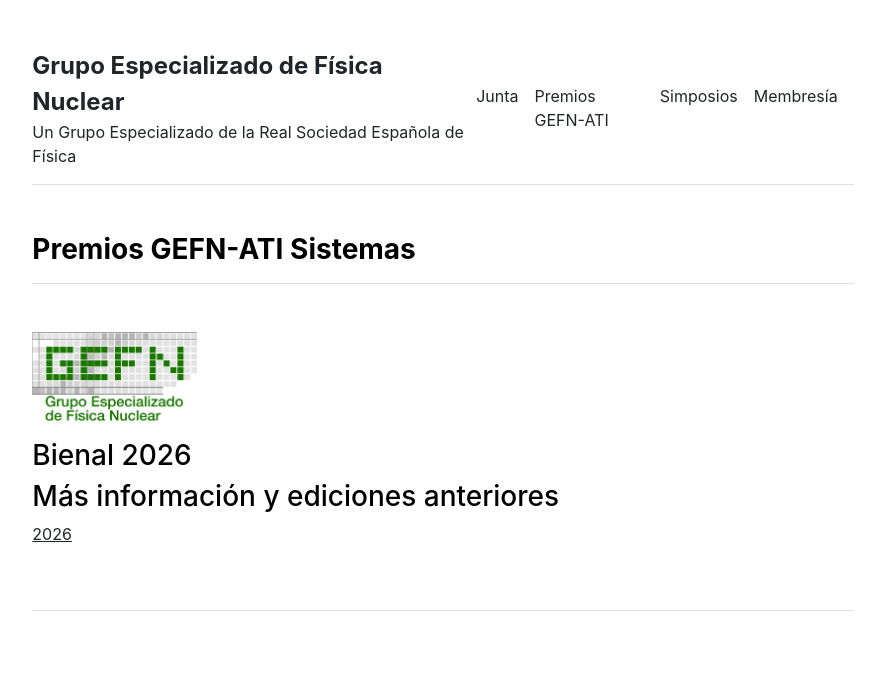
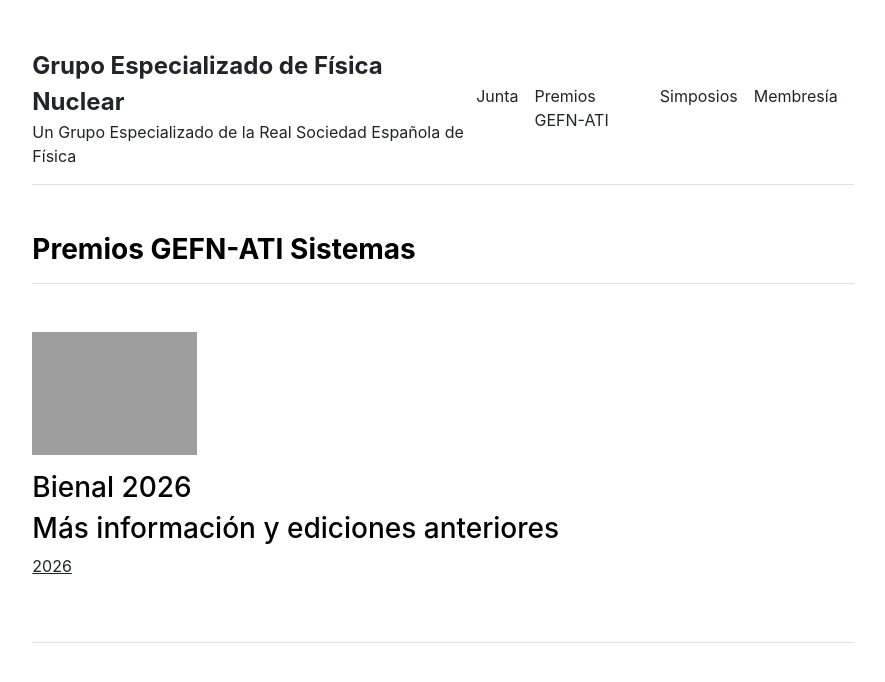
Before and after one commit to GEFN-RSEF/GEFN-RSEF.github.io, a Jekyll site: the page built from bienal.md, in a window 1280 px wide. Shown: the top 682 px of the page, without its empty margins (197-1082 px from the left). Built offline with Jekyll 4.4.1, drawn with Linux system fonts in a browser that asks for light colours.

Commit message:
Test bienal pdf

```diff
--- a/bienal.md
+++ b/bienal.md
@@ -3,7 +3,7 @@ layout: bienal
 title: "Bienal de Física 2026"
 ---
 
-<img src="{{ site.github.url }}/premios/2024_25/Logo_GEFN.png" width="20%">
+<img src="{{ site.github.url }}/noticias/1501.07274.pdf" width="20%">
 
 ### Bienal 2026
 
```
